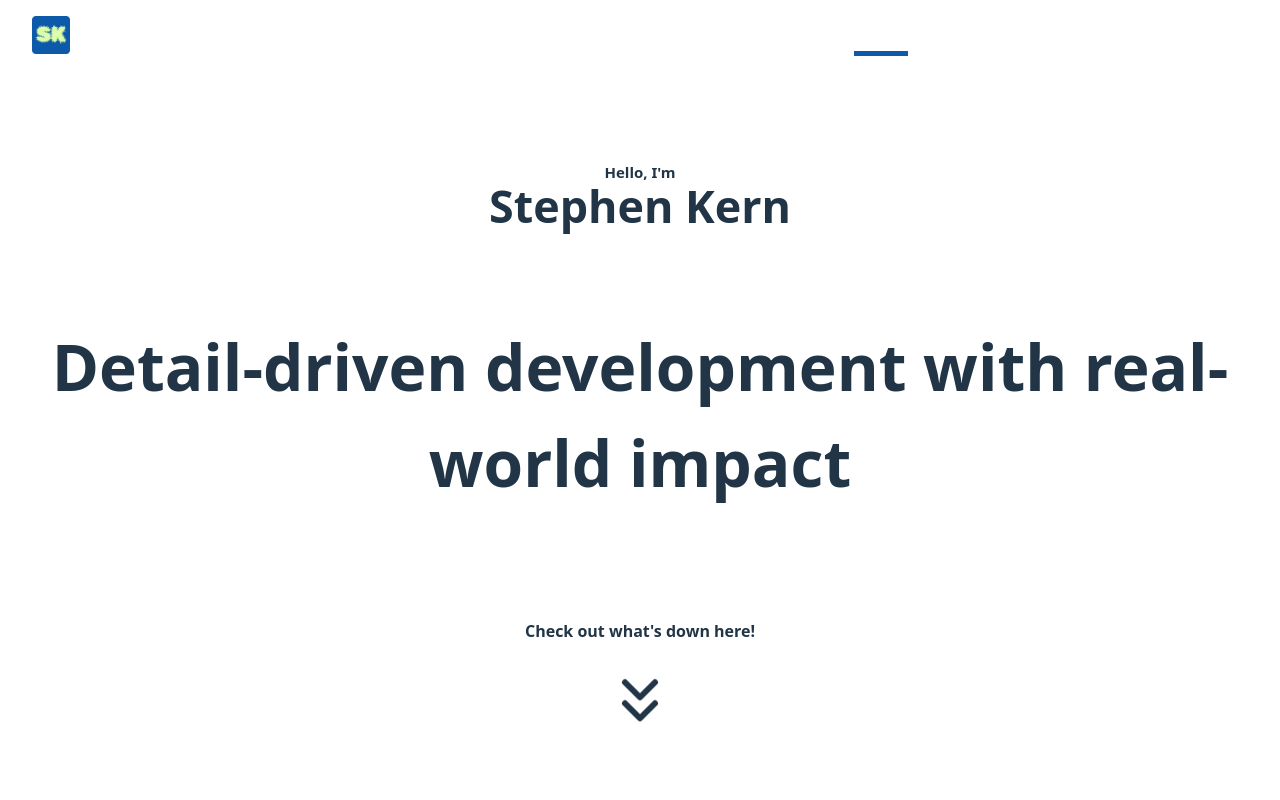
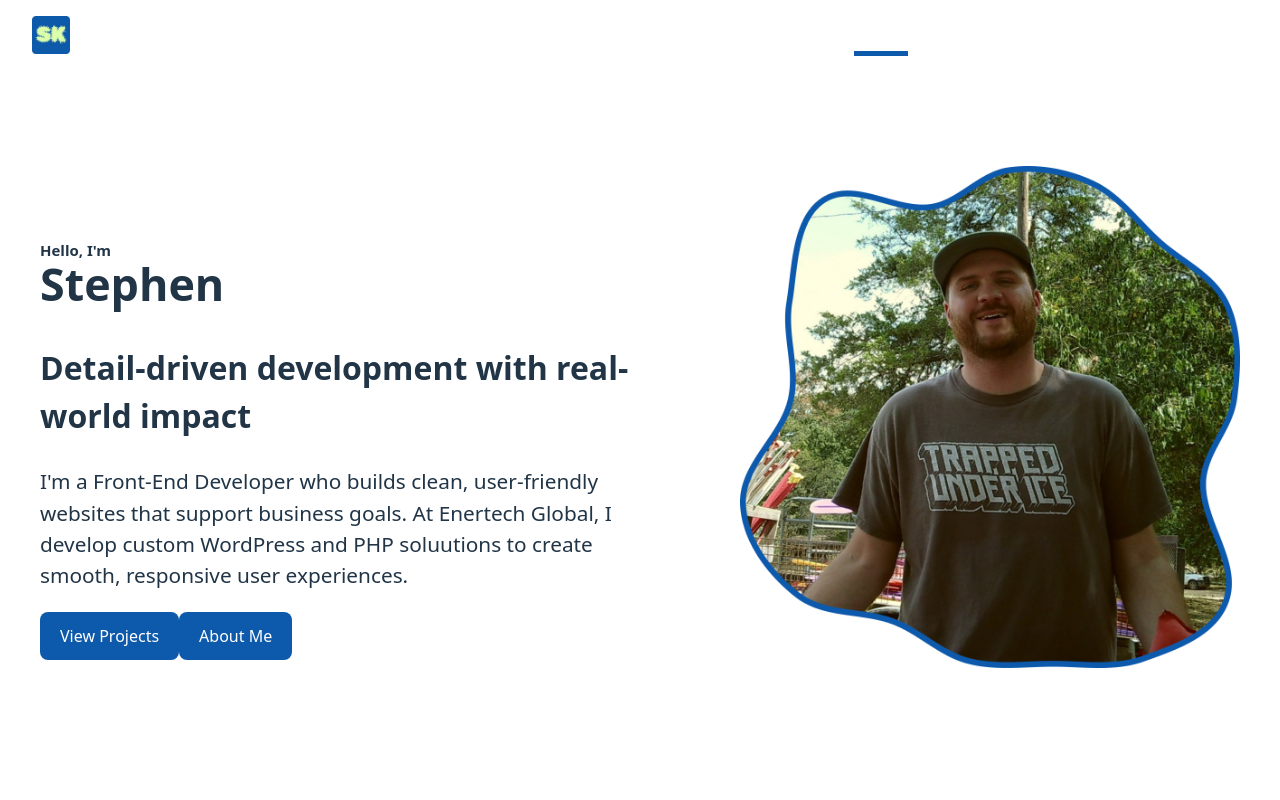
Before and after one commit to stephen-kern/vue-portfolio, a Vue app: page / in a window 1280 px wide. Shown: the top 800 px of the page. Built offline with nearby package versions, Linux system fonts and the light colour scheme.

Commit message:
home refactor

```diff
--- a/src/views/Home.vue
+++ b/src/views/Home.vue
@@ -1,5 +1,5 @@
 <script setup lang="ts">
-const name: string = "Stephen Kern";
+const name: string = "Stephen";
 import SkillsBar from "../components/SkillsBar.vue";
 import { ChevronsDown } from "lucide-vue-next";
 import { ref, onMounted, onUnmounted } from "vue";
@@ -20,6 +20,38 @@ onUnmounted(() => {
 </script>
 
 <template>
+  <section class="hero">
+    <div class="hero__inner">
+      <div class="hero__content">
+        <h1>
+          <span style="font-size: 15px">Hello, I'm </span> <br />{{ name }}
+        </h1>
+
+        <h2>Detail-driven development with real-world impact</h2>
+
+        <p>
+          I'm a Front-End Developer who builds clean, user-friendly websites
+          that support business goals. At Enertech Global, I develop custom
+          WordPress and PHP soluutions to create smooth, responsive user
+          experiences.
+        </p>
+
+        <div>
+          <router-link to="/projects" class="primary-button"
+            >View Projects</router-link
+          >
+          <router-link to="/about" class="primary-button">About Me</router-link>
+        </div>
+      </div>
+      <div class="hero__image">
+        <img
+          class="pfp"
+          src="../assets/blob-pic.png"
+          alt="stephen kern in the wild"
+        />
+      </div>
+    </div>
+  </section>
   <section class="cta">
     <h1><span style="font-size: 15px">Hello, I'm </span> <br />{{ name }}</h1>
 
@@ -68,6 +100,16 @@ onUnmounted(() => {
 </template>
 
 <style scoped>
+.hero__inner {
+  margin: 0 auto;
+  padding: 6rem 2rem;
+  max-width: 1200px;
+  display: flex;
+  align-items: center;
+  justify-content: space-between;
+  gap: 4rem;
+}
+
 .cta {
   display: flex;
   flex-direction: column;
@@ -119,8 +161,14 @@ p {
 }
 
 .pfp {
-  border-radius: 50%;
   max-width: 500px;
   height: auto;
 }
+
+@media (max-width: 768px) {
+  .hero__inner {
+    flex-direction: column;
+    text-align: center;
+  }
+}
 </style>
```
